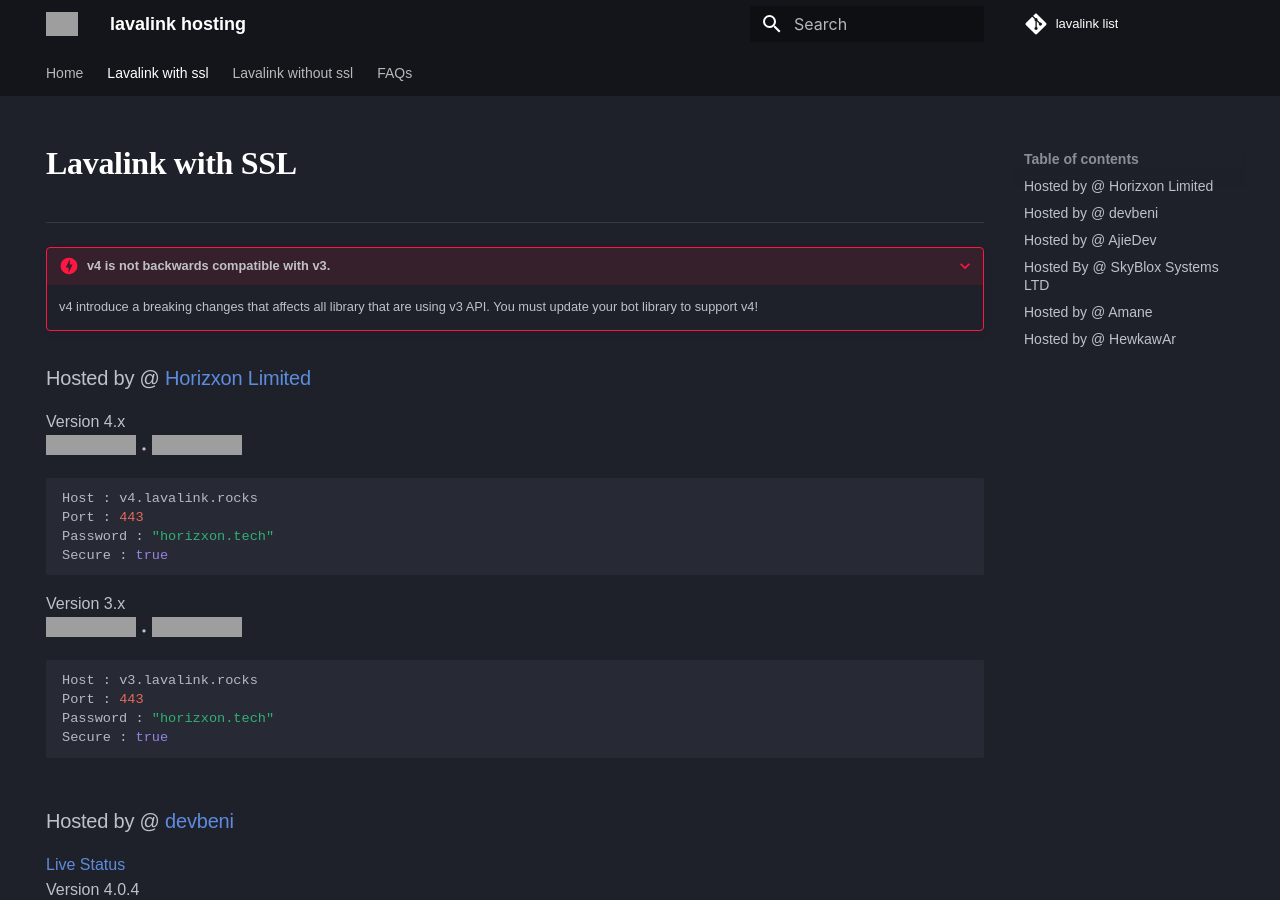
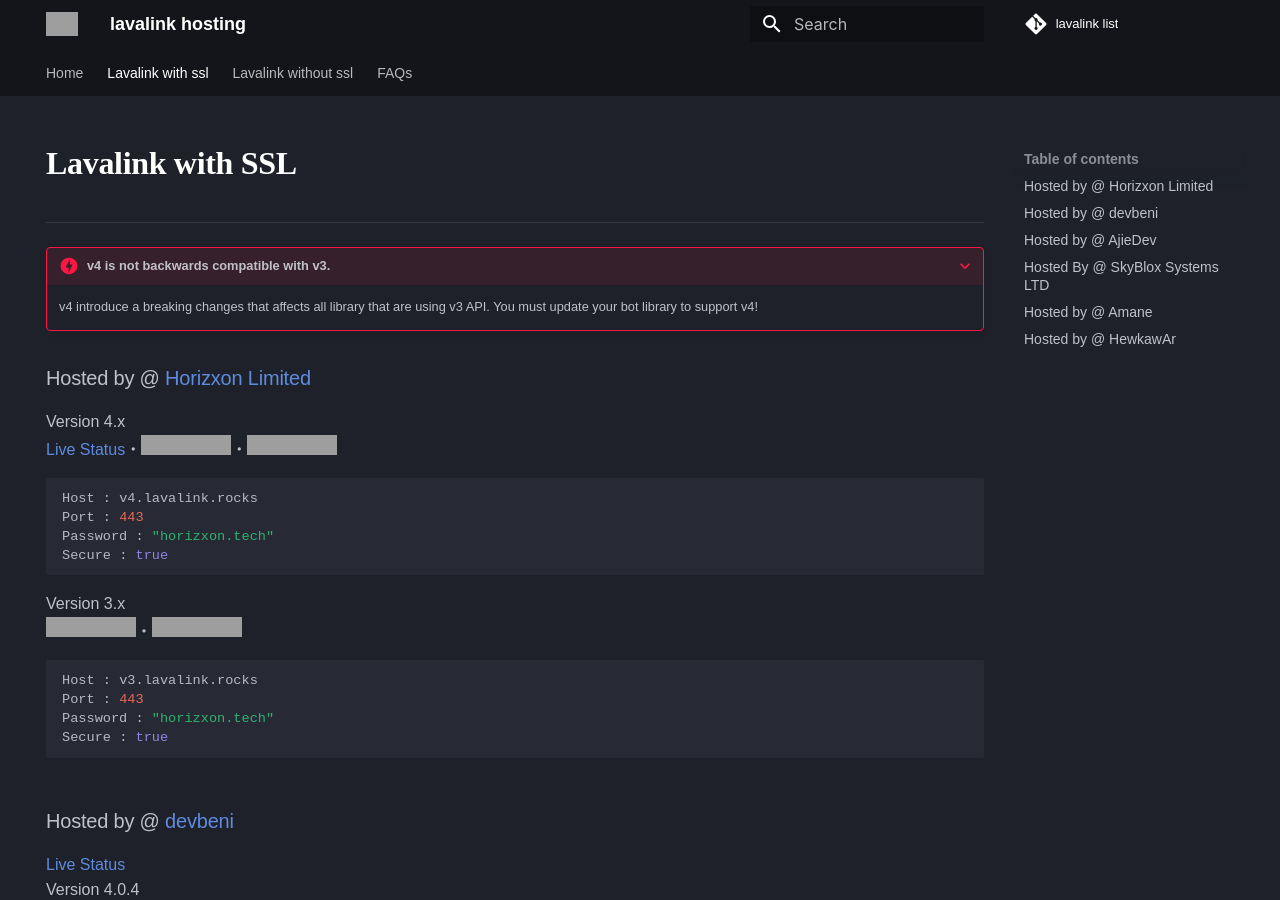
Before and after one commit to DarrenOfficial/lavalink-list, an MkDocs documentation site: the page built from docs/SSL/lavalink-with-ssl.md, in a window 1280 px wide and 900 px high. Built offline with MkDocs 1.6.1 and Material for MkDocs 9.7.7, drawn with Linux system fonts in a browser that asks for light colours; some web fonts are replaced; comment, search, counter and statistics services are not loaded; a style sheet for code colours, icons or effects is not loaded; grey boxes are pictures that could not be loaded.

Commit message:
Update lavalink-with-ssl.md

````diff
--- a/docs/SSL/lavalink-with-ssl.md
+++ b/docs/SSL/lavalink-with-ssl.md
@@ -24,7 +24,7 @@ hide:
 
 ### Hosted by @ [Horizxon Limited](https://github.com/HenGPlayZ/)
 Version 4.x <br />
-![stat](https://status.hengnation.eu/api/badge/25/status)・![connections](https://api.lavalink.rocks/v4/badge/connections)
+[Live Status](https://status.lavalink.rocks)・![stat](https://status.hengnation.eu/api/badge/25/status)・![connections](https://api.lavalink.rocks/v4/badge/connections)
 ```bash
 Host : v4.lavalink.rocks
 Port : 443
````
